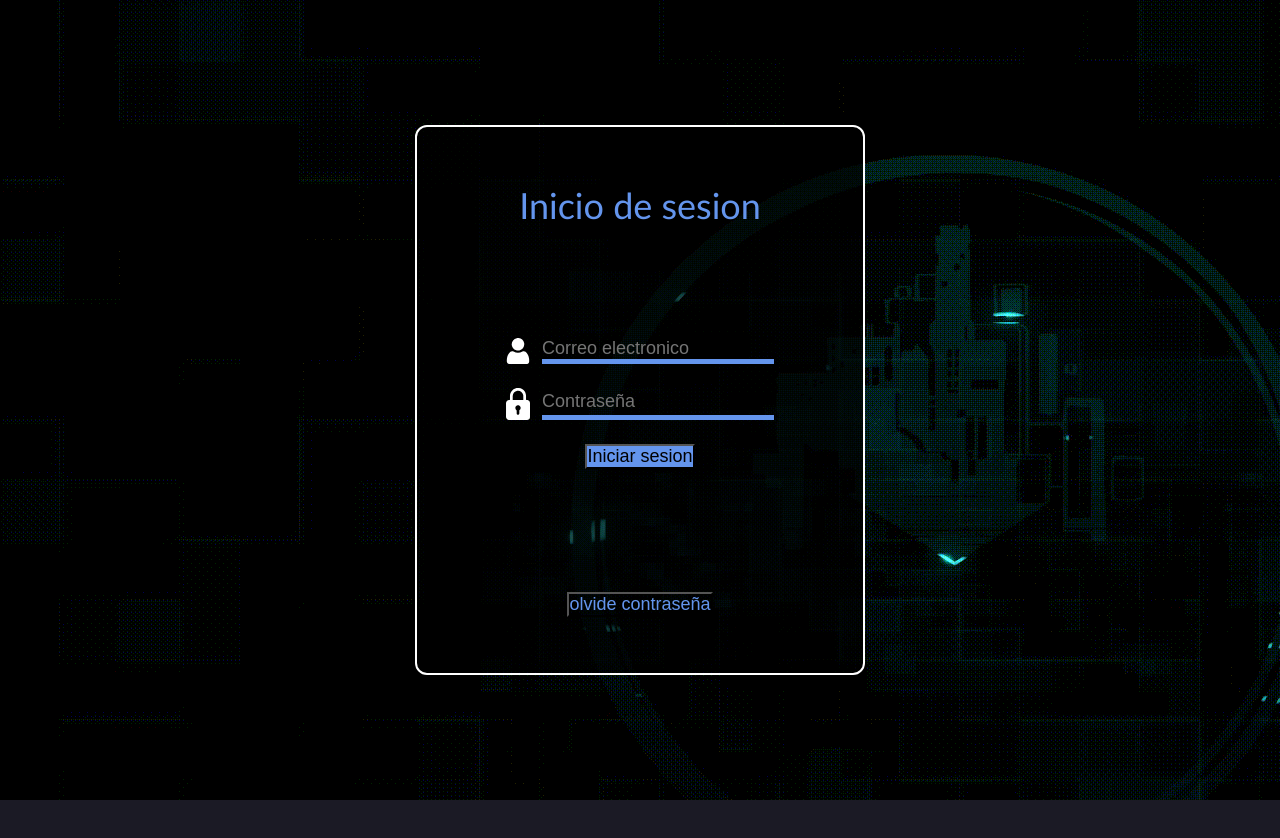
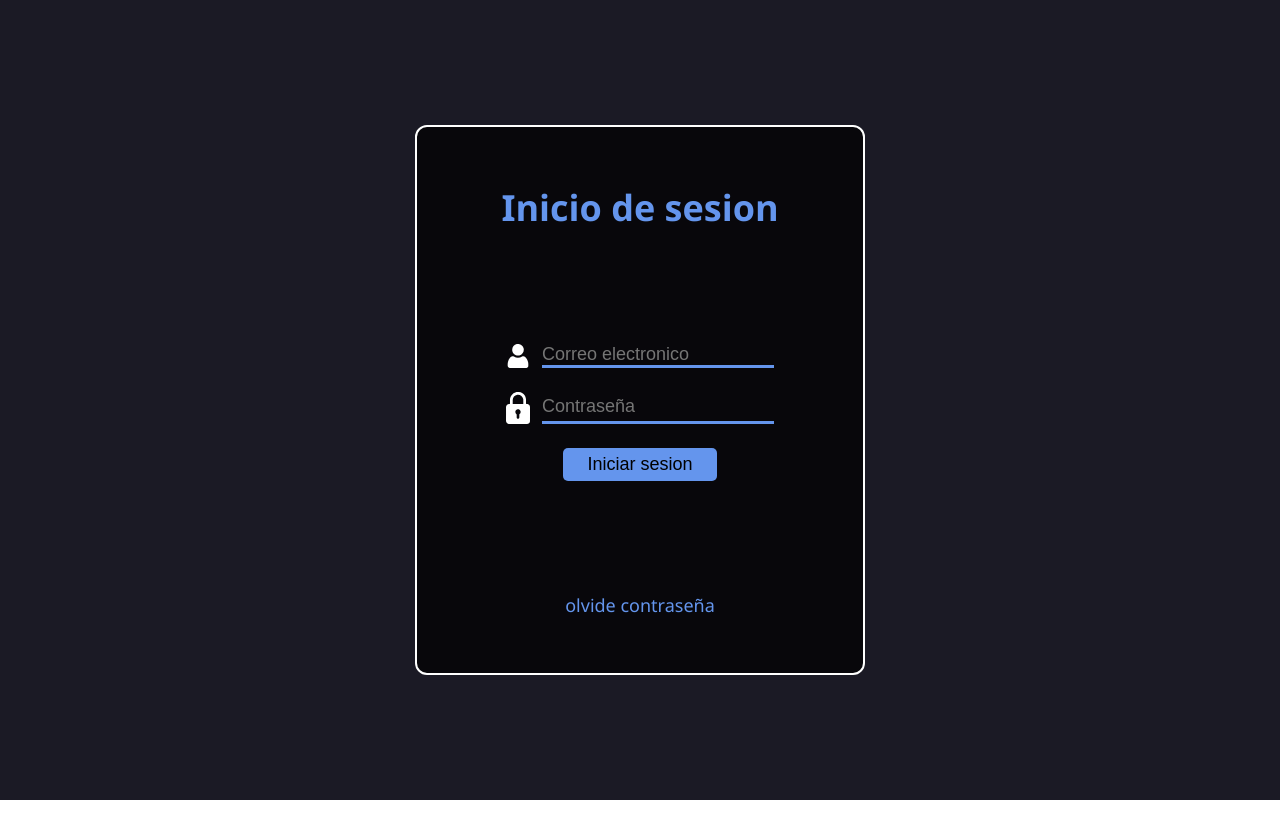
Before and after one commit to leonardo-da/Login, a React (Vite) app: page / in a window 1280 px wide. Shown: the top 838 px of the page. After the commit the page ends 800 px from the top, so only its background shows below. Built offline with nearby package versions, Linux system fonts and the light colour scheme.

Commit message:
fix problem with styles after installing sass

```diff
--- a/src/pages/Login.jsx
+++ b/src/pages/Login.jsx
@@ -3,6 +3,7 @@ import { useState } from 'react';
 import { useNavigate } from "react-router-dom";
 import ImgAccount from "../img/Account.svg";
 import ImgPassword from "../img/Password.svg";
+import ImgBackground from "../img/background.gif";
 
 export default function Login() {
     const navigate = useNavigate();
@@ -11,40 +12,44 @@ export default function Login() {
     const [password, setPassword] = useState('');
 
     const handleSubmit = (event) => {
-    event.preventDefault();
-    if(!email || !password){
-      console.log("te falta un dato galan")
-    }else{
-      console.log("Informacion enviada")
-    }
+        event.preventDefault();
+
+        if(!email || !password){
+        console.log("te falta un dato galan");
+        } else {
+        console.log("Informacion enviada")
+        }
     };
 
     //HTML section
     return (
-    <div className="LogIn-Body Centered-Container">
-        <div className="LogIn-Container">
-            <div className="Title-Container Centered-Container">
-                <label className="Title">Inicio de sesion</label>
+    <div className="LogIn-Page Centered-Container">
+        <div className="Bakground"/>
+
+        <div className="Form-Container">
+            <div className="Centered-Container">
+                <h1>Inicio de sesion</h1>
             </div>
 
             <form className="LogInForm-Container Centered-Container" onSubmit={handleSubmit}>
                 {/* Account textbox */}
                 <div className="TextBox-Container">
-                    <img className="TextBox-Image" src={ImgAccount} alt="ImgAccount"/>
+                    <img src={ImgAccount} alt="ImgAccount"/>
                     <input className="TextBox" type="email" placeholder="Correo electronico" name="email" /* value={email}  onChange={(event) => setEmail(event.target.value)}*/ />
                 </div>
 
                 {/* Password textbox */}
                 <div className="TextBox-Container">
-                    <img className="TextBox-Image" src={ImgPassword} alt="ImgPassword"/>
+                    <img src={ImgPassword} alt="ImgPassword"/>
                     <input className="TextBox" type="password" placeholder="Contraseña" name="password"  /*value={password} onChange={(event) => setPassword(event.target.value)}*/ />
                 </div>
 
                 <button className="Button" type="submit" >Iniciar sesion</button>
             </form>
 
+            {/* Submit button */}
             <div className="FormButtons-Container Centered-Container">
-                <button className="TextButton" onClick={() => navigate("/home")}>olvide contraseña</button>
+                <a onClick={() => navigate("/home")}>olvide contraseña</a>
             </div>
         </div>
     </div>
--- a/src/styles/_base.scss
+++ b/src/styles/_base.scss
@@ -4,18 +4,12 @@
 
 body {
     font-family: 'Segoe UI', 'Roboto', 'Oxygen', 'Ubuntu',
-      'Cantarell', 'Fira Sans', 'Droid Sans', 'Helvetica Neue', sans-serif;
+    'Cantarell', 'Fira Sans', 'Droid Sans', 'Helvetica Neue', sans-serif;
     -webkit-font-smoothing: antialiased;
     -moz-osx-font-smoothing: grayscale;
-    height: 100000px;
 }
 
-code {
-    font-family: source-code-pro, Menlo, Monaco, Consolas, 'Courier New',
-    monospace;
-}
-
-//Reset element parameters
+//Reset default styles of elements
 * {
     margin: 0;
     padding: 0;
@@ -29,10 +23,3 @@ ol, ul {
 a {
     text-decoration: none;
 }
-
-.Centered-Container {
-    display: flex;
-    justify-content: center;
-    align-items: center;
-    text-align: center;
-}
--- /dev/null
+++ b/src/styles/_general.scss
@@ -0,0 +1,42 @@
+//Class to center elements of a container
+.Centered-Container {
+    display: flex;
+    justify-content: center;
+    flex-direction: column;
+    align-items: center;
+    text-align: center;
+}
+
+.TextBox {
+    font-size: 1.5rem;
+    color: white;
+    background-color: transparent;
+    border-width: 0 0 3px 0;
+    border-color: $PrimaryColor;
+    padding: var(--Padding);
+
+    &:hover {
+        border-color:var(--SecondaryColor);
+    }
+
+    &:focus {
+        outline: none;
+    }
+}
+
+.Button {
+    font-size: 1.5rem;
+    background-color: $PrimaryColor;
+    padding: 0.5rem 2rem;
+    border: none;
+    border-radius: $BorderRadius;
+    cursor: pointer;
+
+    &:hover {
+        background-color: $OnPrimaryColor;
+    }
+
+    &:active {
+        transform: translateY(2px);
+    }
+}
--- /dev/null
+++ b/src/styles/_settings.scss
@@ -0,0 +1,9 @@
+//Colors variables
+$White: #FBFBFB;
+$DryWhite: #d8d8d8;
+$Black: #1a1a1a;
+$PrimaryColor: cornflowerblue;
+$OnPrimaryColor: white;
+
+//Size variables
+$BorderRadius: 5px;
--- a/src/styles/pages/_login.scss
+++ b/src/styles/pages/_login.scss
@@ -1,21 +1,16 @@
-.LogIn-Body {
+//LogIn Page styles
+.LogIn-Page {
+    height: 100vh;
+
+    .Bakground {
         width: 100%;
         height: 100vh;
-    background-image: url("../../img/Background.gif");
+        background: #1b1a25;
+        position: fixed;
+        z-index: -100;
     }
 
-body {
-    background: #1b1a25;
-    font-family: 'Gill Sans', 'Gill Sans MT', 'Calibri', 'Trebuchet MS', sans-serif;
-}
-
-.Centered-Container {
-    display: flex;
-    flex-direction: column;
-    justify-content: center;
-}
-
-.LogIn-Container {
+    .Form-Container {
         display: grid;
         grid-template-rows: repeat(3fr);
         justify-content: center;
@@ -23,75 +18,48 @@ body {
         height: 90vh;
         max-width: 450px;
         max-height: 550px;
+
         background-color:rgba(0, 0, 0, 0.7);
         border: 2px solid white;
         border-radius: 1rem;
         box-shadow: 0 0 15px var(--SecondaryColor);
-}
 
         .LogInForm-Container {
             grid-row: 2;
         }
 
+        .TextBox-Container {
+            display: flex;
+            flex-direction: row;
+            margin-bottom: 2rem;
+
+            img {
+                width: 2rem;
+                margin-right: 1rem;
+            }
+        }
+
         .FormButtons-Container {
             grid-row: 3;
-    display: flex;
-    flex-direction: column;
         }
 
-.Title {
+        h1 {
             grid-row: 1;
             font-size: 3rem;
             text-align: center;
             color: cornflowerblue;
         }
 
-.LogInForm-Container label {
-    font-size: 1.3rem;
-    color: gray;
-}
-
-.TextBox-Container {
-    display: flex;
-    flex-direction: row;
-    margin-bottom: 2rem;
-}
-
-.TextBox {
-    font-size: 1.5rem;
-    color: white;
-    background-color: transparent;
-    border-width: 0 0 5px 0;
-    border-color: cornflowerblue;
-    padding: var(--Padding);
-}
-
-.TextBox:hover {
-    border-color:var(--SecondaryColor);
-}
-
-.TextBox:focus {
-    outline: none;
-}
-
-.Button {
-    font-size: 1.5rem;
-    background-color: cornflowerblue;
-    margin: 0 0 1rem 0;
-}
-
-.Button:hover {
-    background-color: var(--SecondaryColor);
-}
-
-.TextButton {
+        a {
             font-size: 1.5rem;
             background-color: transparent;
-    color:cornflowerblue;
+            color:$PrimaryColor;
             padding: 0;
+            cursor: pointer;
+
+            &:hover {
+                color: $OnPrimaryColor;
             }
-
-.TextBox-Image {
-    width: 2rem;
-    margin-right: 1rem;
         }
+    }
+}
--- a/src/styles/styles.scss
+++ b/src/styles/styles.scss
@@ -1,2 +1,4 @@
 @import "./base";
-@import "./pages/_login";
+@import "./settings";
+@import "./general";
+@import "./pages/login";
```
Lines whose indentation alone changed are shown as unchanged.
